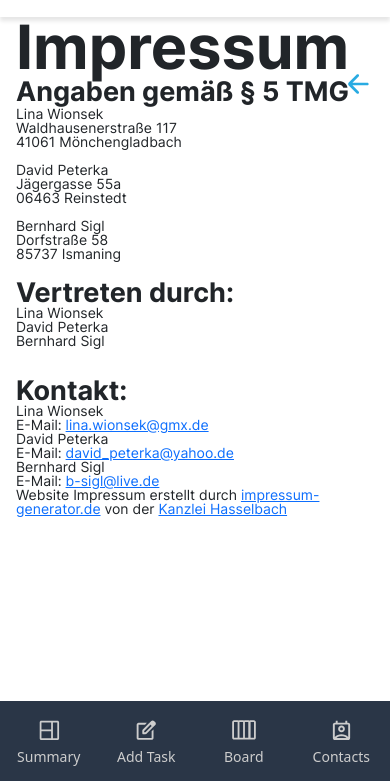
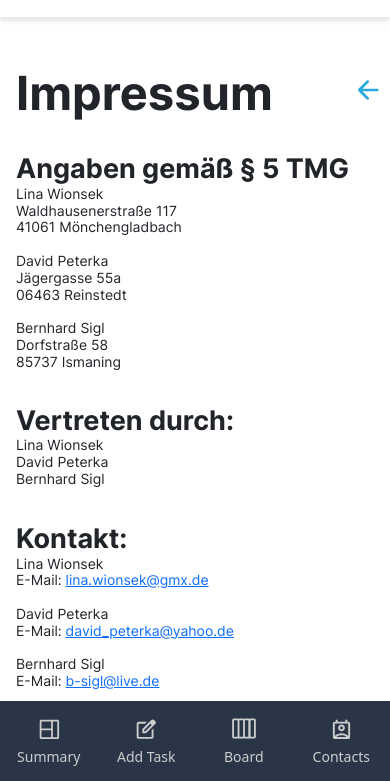
Before and after one commit to BernhardSigl/join-698-group-work, a website: page privacy-police.html in a window 390 px wide. Shown: the part 63-844 px from the top of the page. Drawn offline with nearby package versions, Linux system fonts and the light colour scheme.

Commit message:
fix fontSize privacy policy and legal notice

```diff
--- a/privacy-police.html
+++ b/privacy-police.html
@@ -25,7 +25,7 @@
     <div id="headerArea"></div>
     <div class="quicklinksContainer">
         <div>
-            <div class="fontSize61"><b>Impressum</b></div><br>
+            <div class="fontSize61 mb32"><b>Impressum</b></div><br>
             <span class="fontSize27">
                 <b>Angaben gemäß § 5 TMG</b></span><br>
             <span class="fontSize16">
@@ -39,30 +39,26 @@
 
                 Bernhard Sigl<br>
                 Dorfstraße 58<br>
-                85737 Ismaning<br><br>
-            </span>
-            <span class="fontSize27"><strong>Vertreten durch: </strong><span></span><br>
+                85737 Ismaning
+            </span><br>
+            <span class="fontSize27 mt24"><strong>Vertreten durch: </strong><span></span><br>
                 <span class="fontSize16">
                     Lina Wionsek<br>
                     David Peterka<br>
                     Bernhard Sigl
-                </span><br><br>
-                <span class="fontSize27"><strong>Kontakt:</strong></span><br>
+                </span><br>
+                <span class="fontSize27 mt24"><strong>Kontakt:</strong></span><br>
                 <span class="fontSize16">
                     Lina Wionsek<br>
-                    E-Mail: <a href='mailto:lina.wionsek@gmx.de'>lina.wionsek@gmx.de</a></br>
-
+                    E-Mail: <a href='mailto:lina.wionsek@gmx.de'>lina.wionsek@gmx.de</a></br><br>
                     David Peterka<br>
-
-                    E-Mail: <a href='mailto:david_peterka@yahoo.de'>david_peterka@yahoo.de</a></br>
-
-
+                    E-Mail: <a href='mailto:david_peterka@yahoo.de'>david_peterka@yahoo.de</a></br><br>
                     Bernhard Sigl<br>
-
                     E-Mail: <a href='mailto:b-sigl@live.de'>b-sigl@live.de</a></br>
-
-                    Website Impressum erstellt durch <a
-                        href="https://www.impressum-generator.de">impressum-generator.de</a>
+                </span><br>
+                <span class="fontSize16 mt24">
+                    Website Impressum erstellt durch
+                    <a href="https://www.impressum-generator.de">impressum-generator.de</a>
                     von
                     der
                     <a href="https://www.kanzlei-hasselbach.de/" rel="nofollow">Kanzlei Hasselbach</a>
--- a/style/fonts.css
+++ b/style/fonts.css
@@ -62,7 +62,7 @@
     display: inline-block;
     min-width: auto;
     min-height: auto;
-    line-height: 1;
+    line-height: 1.2;
     padding: 0;
 }
 
--- a/style/legalNotice.css
+++ b/style/legalNotice.css
@@ -19,7 +19,7 @@ body {
 
 #mobileBackArrowId {
     position: absolute;
-    top: 50px;
+    top: 20px;
     right: 98px;
     width: 32px;
     height: 32px;
@@ -77,6 +77,22 @@ body {
     border-radius: 10px;
 }
 
+.mb32 {
+    margin-bottom: 32px !important;
+}
+
+.mb24 {
+    margin-bottom: 32px !important;
+}
+
+.mt24 {
+    margin-top: 32px !important;
+}
+
+.mb16 {
+    margin-bottom: 32px !important;
+}
+
 @media(max-width: 1000px) {
     .quicklinksContainer {
         max-width: calc(100vw - 160px) !important;
@@ -86,7 +102,7 @@ body {
 
 @media(max-width: 768px) {
     .quicklinksContainer {
-        top: 80px;
+        top: 128px;
         left: 0px;
         max-width: 100vw !important;
         padding-right: 16px;
@@ -95,8 +111,12 @@ body {
 
     #mobileBackArrowId {
         position: absolute;
-        top: 50px;
-        right: 16px;
+        top: 8px;
+        right: 6px;
         transition: transform 0.4s ease;
     }
+
+    .fontSize61 {
+        font-size: 47px !important;
+    }
 }
```
Also changed, not shown: legalNotice.html (+13 -13 lines).
